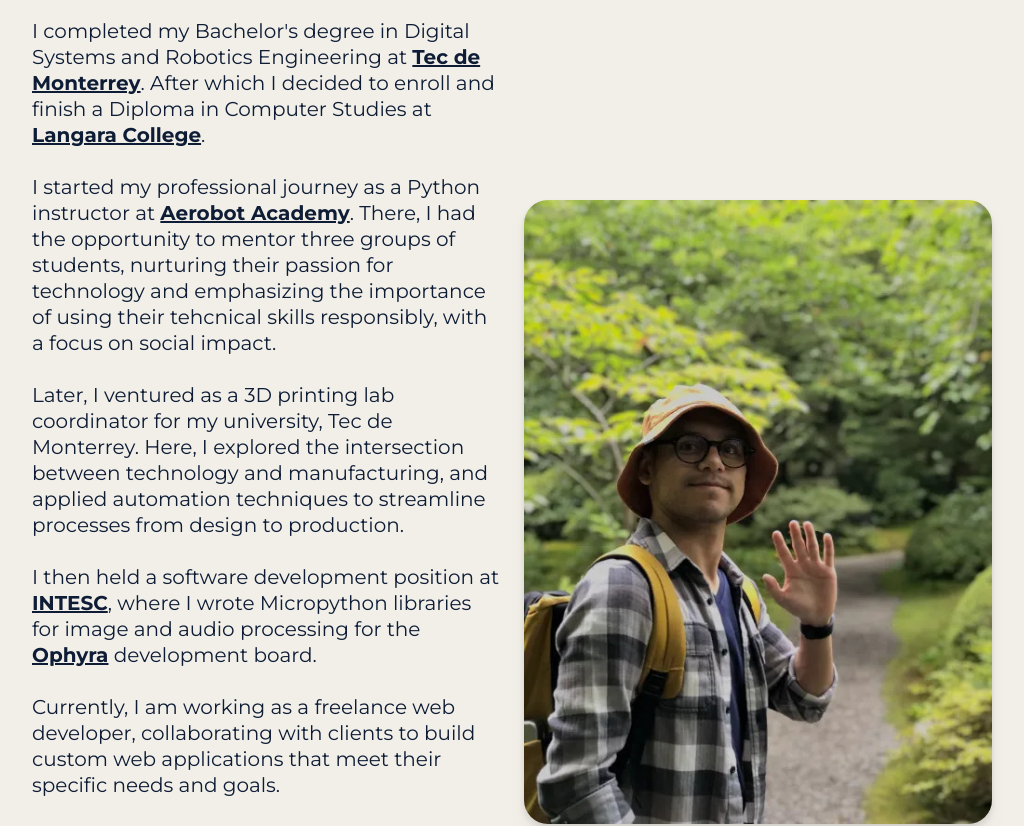
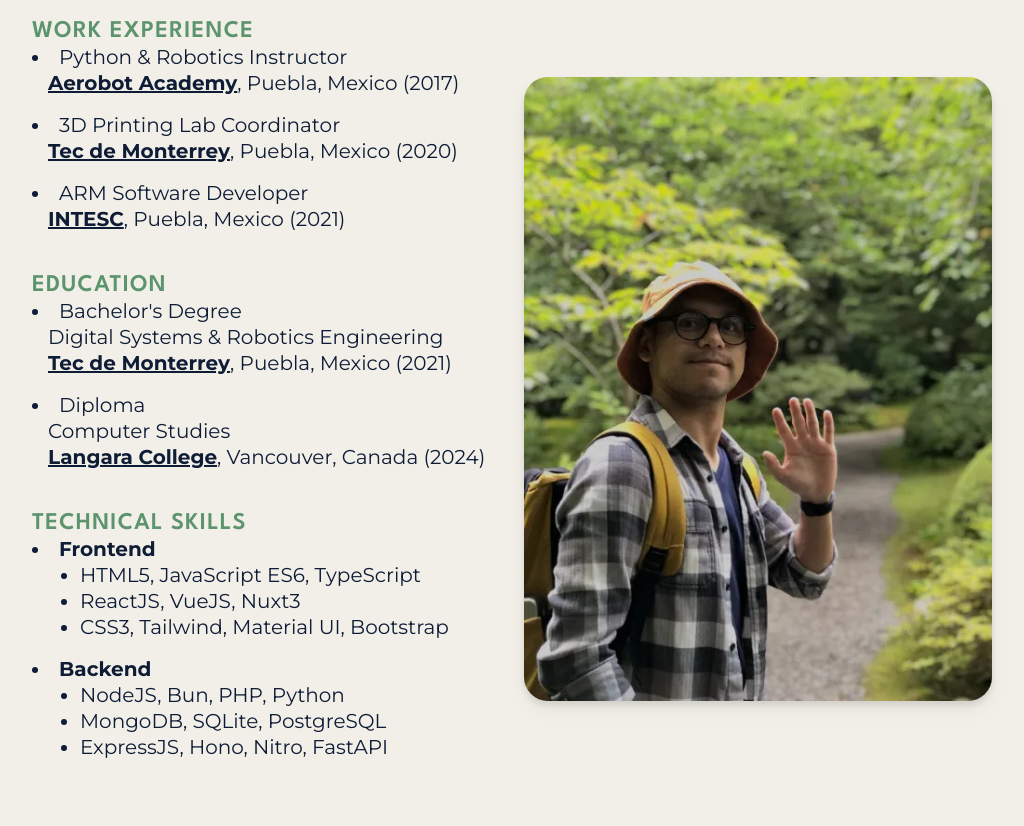
Before and after one commit to miguel-fg/portfolio-v2, a React (Vite) app: page /#/about in a window 1280 px wide. Shown: the part 560-1386 px from the top of the page, without its empty margins (128-1152 px from the left). Built offline with nearby package versions, Linux system fonts and the light colour scheme.

Commit message:
Rewrite about page
Update external links

```diff
--- a/src/pages/About.jsx
+++ b/src/pages/About.jsx
@@ -1,114 +1,150 @@
-import ContactForm from "../components/ContactForm";
-import Footer from "../components/Footer";
-import Divider from "../components/Divider";
-import about from "../images/photos/about.jpg";
+import ContactForm from '../components/ContactForm';
+import Footer from '../components/Footer';
+import Divider from '../components/Divider';
+import about from '../images/photos/about.jpg';
 
-import { Link } from "react-router-dom";
+import { Link } from 'react-router-dom';
 
 const About = () => {
   return (
     <>
-            <h1 className="text-h1 lg:text-h1lg font-LS text-oxford-blue text-center mt-10 leading-none">
+      <h1 className='text-h1 lg:text-h1lg font-LS text-oxford-blue text-center mt-10 leading-none'>
         About Me
       </h1>
-            <p className="md:w-10/12 lg:w-9/12 md:self-center text-xl lg:text-2xl font-MT text-oxford-blue text-center">
-                Hi! I&apos;m Miguel, a developer based in Vancouver, BC. I have many different hobbies including reading, swimming, hiking, drumming, and watching movies.
+      <p className='md:w-10/12 lg:w-9/12 md:self-center text-xl lg:text-2xl font-MT text-oxford-blue text-center'>
+        Hi! I&apos;m Miguel, a developer based in Vancouver, BC. I have many
+        different hobbies including reading, swimming, hiking, drumming, and
+        watching movies.
       </p>
       <Divider />
-            <div className="flex items-center justify-center lg:hidden">
+      <div className='flex items-center justify-center lg:hidden'>
         <img
           src={about}
-                    alt="Miguel waving and smiling at you"
-                    className="rounded-3xl drop-shadow-lg w-10/12"
+          alt='Miguel waving and smiling at you'
+          className='rounded-3xl drop-shadow-lg w-10/12'
         />
       </div>
-            <div className="lg:grid lg:grid-cols-2 lg:gap-6">
-                <div className="text-body font-MT lg:col-span-1 text-oxford-blue">
-                    <p>
-                        I completed my Bachelor&apos;s degree in Digital
-                        Systems and Robotics Engineering at{" "}
+      <div className='lg:grid lg:grid-cols-2 lg:gap-6'>
+        <div className='text-body font-MT lg:col-span-1 text-oxford-blue'>
+          <div>
+            <h2 className='text-h3 font-LS text-sea-green'>WORK EXPERIENCE</h2>
+            <ul className='list-disc list-inside space-y-4'>
+              <li>
+                Python & Robotics Instructor
+                <ul className='pl-4'>
+                  <li>
                     <Link
-                            to="https://tec.mx/en"
-                            target="_blank"
-                            rel="noopener noreferrer"
-                            className="font-bold underline active:text-sea-green visited:text-vlink"
+                      to='https://www.grupoaerobot.com/'
+                      target='_blank'
+                      rel='noopener noreferrer'
+                      className='font-bold underline active:text-sea-green visited:text-vlink'
+                    >
+                      Aerobot Academy
+                    </Link>
+                    , Puebla, Mexico (2017)
+                  </li>
+                </ul>
+              </li>
+              <li>
+                3D Printing Lab Coordinator
+                <ul className='pl-4'>
+                  <li>
+                    <Link
+                      to='https://tec.mx/en/about-us'
+                      target='_blank'
+                      rel='noopener noreferrer'
+                      className='font-bold underline active:text-sea-green visited:text-vlink'
                     >
                       Tec de Monterrey
                     </Link>
-                        . After which I decided to enroll and finish a Diploma in Computer Studies at{" "}
+                    , Puebla, Mexico (2020)
+                  </li>
+                </ul>
+              </li>
+              <li>
+                ARM Software Developer
+                <ul className='pl-4'>
+                  <li>
                     <Link
-                            to="https://langara.ca/"
-                            target="_blank"
-                            rel="noopener noreferrer"
-                            className="font-bold underline active:text-sea-green visited:text-vlink"
+                      to='https://intesc.mx/quienes-somos/'
+                      target='_blank'
+                      rel='noopener noreferrer'
+                      className='font-bold underline active:text-sea-green visited:text-vlink'
+                    >
+                      INTESC
+                    </Link>
+                    , Puebla, Mexico (2021)
+                  </li>
+                </ul>
+              </li>
+            </ul>
+          </div>
+          <div className='mt-10'>
+            <h2 className='text-h3 font-LS text-sea-green'>EDUCATION</h2>
+            <ul className='list-disc list-inside space-y-4'>
+              <li>
+                Bachelor's Degree
+                <ul className='pl-4'>
+                  <li>Digital Systems & Robotics Engineering</li>
+                  <li>
+                    <Link
+                      to='https://tec.mx/en/about-us'
+                      target='_blank'
+                      rel='noopener noreferrer'
+                      className='font-bold underline active:text-sea-green visited:text-vlink'
+                    >
+                      Tec de Monterrey
+                    </Link>
+                    , Puebla, Mexico (2021)
+                  </li>
+                </ul>
+              </li>
+              <li>
+                Diploma
+                <ul className='pl-4'>
+                  <li>Computer Studies</li>
+                  <li>
+                    <Link
+                      to='https://langara.ca/about-langara/index.html'
+                      target='_blank'
+                      rel='noopener noreferrer'
+                      className='font-bold underline active:text-sea-green visited:text-vlink'
                     >
                       Langara College
                     </Link>
-                        .
-                    </p>
-                    <br />
-                    <p>
-                        I started my professional journey as a Python instructor at{" "}
-                        <Link
-                            to="https://www.linkedin.com/company/grupoaerobot/about/"
-                            target="_blank"
-                            rel="noopener noreferrer"
-                            className="font-bold underline active:text-sea-green visited:text-vlink"
-                        >
-                            Aerobot Academy
-                        </Link>
-                        . There, I had the opportunity to mentor three groups of
-                        students, nurturing their passion for technology and emphasizing the importance of using their tehcnical skills responsibly, with a focus on social impact.
-                    </p>
-                    <br />
-                    <p>
-                        Later, I ventured as a 3D printing lab coordinator for my
-                        university, Tec de Monterrey. Here, I explored the intersection between
-                        technology and manufacturing, and applied automation
-                        techniques to streamline processes from design to
-                        production.
-                    </p>
-                    <br />
-                    <p>
-                        I then held a software development position at{" "}
-                        <Link
-                            to="https://intesc.mx/quienes-somos/"
-                            target="_blank"
-                            rel="noopener noreferrer"
-                            className="font-bold underline active:text-sea-green visited:text-vlink"
-                        >
-                            INTESC
-                        </Link>
-                        , where I wrote Micropython libraries for image and audio
-                        processing for the{" "}
-                        <Link
-                            to="https://intesc.mx/productos/tarjeta-de-desarrollo-ophyra/"
-                            target="_blank"
-                            rel="noopener noreferrer"
-                            className="font-bold underline active:text-sea-green visited:text-vlink"
-                        >
-                            Ophyra
-                        </Link>{" "}
-                        development board.
-                    </p>
-                    <br />
-                    <p>
-                        Currently, I am working as a freelance web developer, collaborating with clients to build custom web applications that meet their specific needs and goals.
-                    </p>
-                    <br />
-                    <p>
-                        Over the years, I have acquired a versatile skill set
-                        encompassing frontend technologies like HTML, CSS, Tailwind,
-                        React, and Vue; backend tools including Node, PHP, and
-                        Python; database management with PostgreSQL and MongoDB; and
-                        RESTful API development with Express and FastAPI.
-                    </p>
+                    , Vancouver, Canada (2024)
+                  </li>
+                </ul>
+              </li>
+            </ul>
           </div>
-                <div className="hidden lg:flex items-center justify-center lg:col-span-1">
+          <div className='mt-10'>
+            <h2 className='text-h3 font-LS text-sea-green'>TECHNICAL SKILLS</h2>
+            <ul className='list-disc list-inside space-y-4'>
+              <li className='font-bold'>
+                Frontend
+                <ul className='list-disc list-outside pl-12 font-normal'>
+                  <li>HTML5, JavaScript ES6, TypeScript</li>
+                  <li>ReactJS, VueJS, Nuxt3</li>
+                  <li>CSS3, Tailwind, Material UI, Bootstrap</li>
+                </ul>
+              </li>
+              <li className='font-bold'>
+                Backend
+                <ul className='list-disc list-outside pl-12 font-normal'>
+                  <li>NodeJS, Bun, PHP, Python</li>
+                  <li>MongoDB, SQLite, PostgreSQL</li>
+                  <li>ExpressJS, Hono, Nitro, FastAPI</li>
+                </ul>
+              </li>
+            </ul>
+          </div>
+        </div>
+        <div className='hidden lg:flex items-center justify-center lg:col-span-1'>
           <img
             src={about}
-                        alt="Miguel waving and smiling at you"
-                        className="rounded-3xl drop-shadow-lg"
+            alt='Miguel waving and smiling at you'
+            className='rounded-3xl drop-shadow-lg'
           />
         </div>
       </div>
```
Lines whose indentation alone changed are shown as unchanged.
